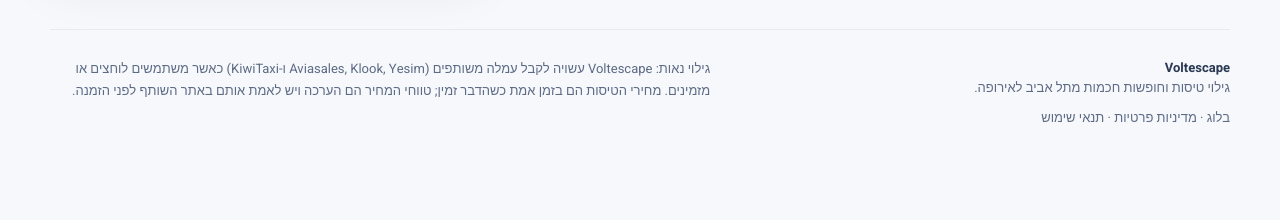
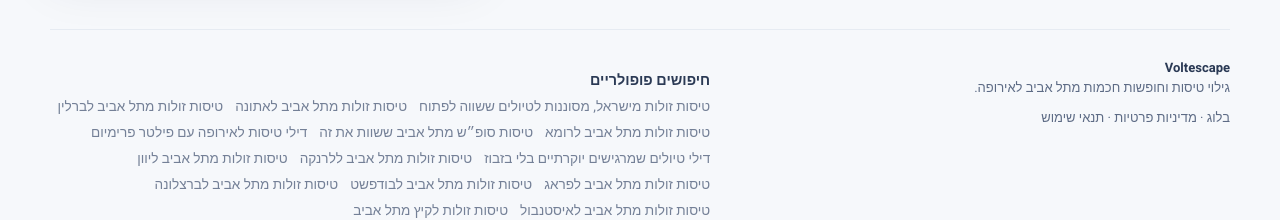
Before and after one commit to daner012/voltescape, a Next.js app: page /quiz in a window 1280 px wide. Shown: the part 732-952 px from the top of the page. Before the commit the page ends 902 px from the top, so only its background shows below. Built offline with nearby package versions, Linux system fonts and the light colour scheme; no server answers.

Commit message:
Enhance footer with popular searches navigation
Added a navigation section for popular searches using seoPages.

```diff
--- a/components/Footer.tsx
+++ b/components/Footer.tsx
@@ -1,4 +1,5 @@
 import Link from "next/link";
+import { seoPages } from "@/lib/seo-pages";
 
 export function Footer() {
   return (
@@ -14,6 +15,26 @@
           <Link href="/terms">תנאי שימוש</Link>
         </p>
       </div>
+      <nav aria-label="חיפושים פופולריים" style={{ marginTop: 12 }}>
+        <strong style={{ display: "block", marginBottom: 6, fontSize: "0.9rem" }}>
+          חיפושים פופולריים
+        </strong>
+        <div
+          style={{
+            display: "flex",
+            flexWrap: "wrap",
+            gap: "6px 12px",
+            fontSize: "0.85rem",
+            opacity: 0.85,
+          }}
+        >
+          {seoPages.map((page) => (
+            <Link key={page.slug} href={`/${page.slug}`}>
+              {page.heading.replace(/\.$/, "")}
+            </Link>
+          ))}
+        </div>
+      </nav>
       <p>
         גילוי נאות: Voltescape עשויה לקבל עמלה משותפים (Aviasales, Klook, Yesim ו-KiwiTaxi) כאשר משתמשים לוחצים או
         מזמינים. מחירי הטיסות הם בזמן אמת כשהדבר זמין; טווחי המחיר הם הערכה ויש לאמת אותם באתר השותף לפני הזמנה.
```
